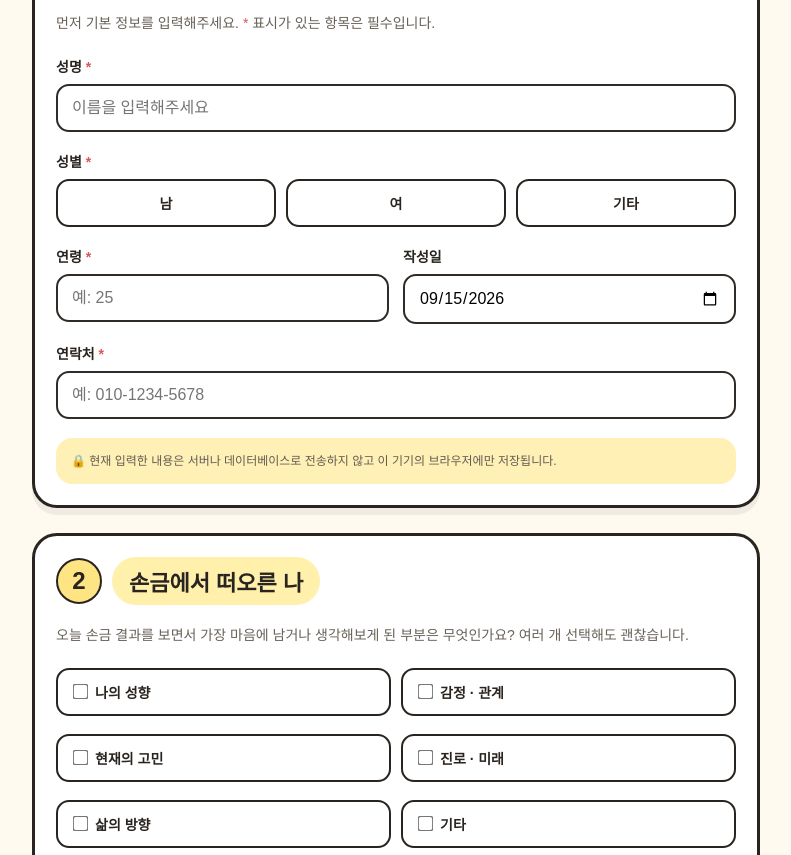
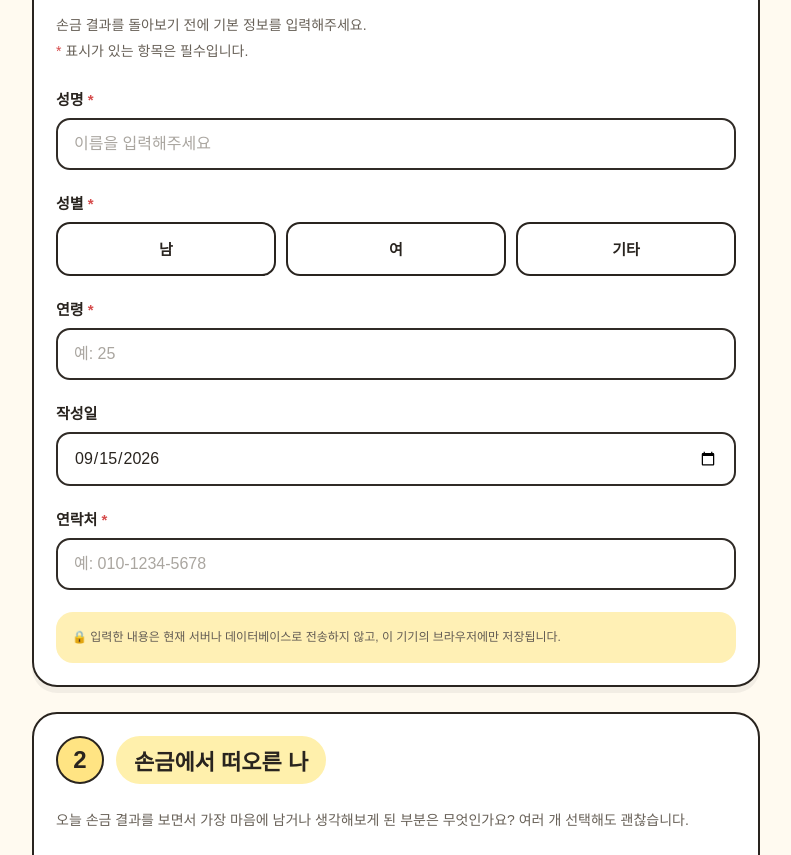
Before and after one commit to andand2andand2-dev/palm-reading, a website: page profile.html in a window 1280 px wide. Shown: the part 516-1371 px from the top of the page, without its empty margins (244-1035 px from the left). Drawn offline with Linux system fonts and the light colour scheme.

Commit message:
Update profile.html

```diff
--- a/profile.html
+++ b/profile.html
@@ -16,11 +16,17 @@
             box-sizing: border-box;
         }
 
+        html,
         body {
+            width: 100%;
             margin: 0;
+            padding: 0;
+        }
+
+        body {
             font-family:
+                "Apple SD Gothic Neo",
                 "Malgun Gothic",
-                "Apple SD Gothic Neo",
                 sans-serif;
 
             background: #fffaf0;
@@ -30,13 +36,19 @@
         .container {
             width: 100%;
             max-width: 760px;
+
             margin: 0 auto;
+
             padding: 24px 16px 70px;
         }
 
+        /* 뒤로가기 */
+
         .back-button {
             display: inline-block;
+
             margin-bottom: 24px;
+
             padding: 10px 17px;
 
             border: 2px solid #29241f;
@@ -46,9 +58,12 @@
             color: #29241f;
 
             text-decoration: none;
+
             font-size: 14px;
             font-weight: 800;
         }
+
+        /* 상단 */
 
         .hero {
             text-align: center;
@@ -57,10 +72,12 @@
 
         .hero-icons {
             display: flex;
+
             justify-content: space-between;
             align-items: center;
 
             max-width: 330px;
+
             margin: 0 auto 10px;
 
             font-size: 36px;
@@ -68,9 +85,11 @@
 
         .title-bubble {
             display: inline-block;
+
             padding: 10px 25px;
 
             background: #ffe58a;
+
             border-radius: 50%;
 
             transform: rotate(-2deg);
@@ -104,25 +123,29 @@
             line-height: 1.7;
         }
 
+        /* 작성 예시 */
+
         .example-card {
             margin-bottom: 25px;
+
             padding: 18px;
 
             background: white;
 
-            border: 3px solid #29241f;
+            border: 2px solid #29241f;
             border-radius: 25px;
 
             box-shadow:
-                0 6px 0
-                rgba(0, 0, 0, 0.06);
+                0 5px 0
+                rgba(0, 0, 0, 0.05);
         }
 
         #exampleToggle {
             width: 100%;
+
             padding: 14px;
 
-            border: 3px solid #29241f;
+            border: 2px solid #29241f;
             border-radius: 999px;
 
             background: #dcecc8;
@@ -136,6 +159,7 @@
 
         #exampleArea {
             display: none;
+
             margin-top: 17px;
         }
 
@@ -145,41 +169,52 @@
 
         .example-image {
             display: block;
+
             width: 100%;
+            height: auto;
 
             border-radius: 18px;
         }
 
+        /* 섹션 */
+
         .section {
+            width: 100%;
+
             margin-bottom: 25px;
-            padding: 21px;
+
+            padding: 22px;
 
             background: white;
 
-            border: 3px solid #29241f;
+            border: 2px solid #29241f;
             border-radius: 25px;
 
             box-shadow:
-                0 7px 0
-                rgba(0, 0, 0, 0.06);
+                0 6px 0
+                rgba(0, 0, 0, 0.05);
+
+            overflow: hidden;
         }
 
         .section-header {
             display: flex;
+
             align-items: center;
 
-            gap: 10px;
+            gap: 12px;
 
-            margin-bottom: 18px;
+            margin-bottom: 24px;
         }
 
         .number {
-            width: 46px;
-            height: 46px;
+            width: 48px;
+            height: 48px;
 
             flex-shrink: 0;
 
             display: flex;
+
             align-items: center;
             justify-content: center;
 
@@ -203,7 +238,7 @@
         }
 
         .section-title {
-            padding: 8px 17px;
+            padding: 8px 18px;
 
             border-radius: 999px;
 
@@ -224,29 +259,35 @@
         }
 
         .section-description {
-            margin-bottom: 20px;
+            margin-bottom: 24px;
 
             color: #686158;
 
             font-size: 14px;
-            line-height: 1.75;
+            line-height: 1.8;
         }
 
+        /* 입력칸 */
+
         .field {
-            margin-bottom: 19px;
+            width: 100%;
+
+            min-width: 0;
+
+            margin-bottom: 22px;
         }
 
         label {
             display: block;
 
-            margin-bottom: 8px;
+            margin-bottom: 9px;
 
-            font-size: 14px;
+            font-size: 15px;
             font-weight: 900;
         }
 
         .required {
-            color: #d95757;
+            color: #d64c4c;
         }
 
         input[type="text"],
@@ -254,14 +295,21 @@
         input[type="tel"],
         input[type="date"],
         textarea {
+            display: block;
+
             width: 100%;
+            max-width: 100%;
+            min-width: 0;
 
-            padding: 13px 14px;
+            margin: 0;
+
+            padding: 15px 16px;
 
             border: 2px solid #302b26;
-            border-radius: 13px;
+            border-radius: 14px;
 
             background: white;
+            color: #29241f;
 
             font-family: inherit;
             font-size: 16px;
@@ -269,43 +317,89 @@
             outline: none;
         }
 
+        input::placeholder,
+        textarea::placeholder {
+            color: #aaa6a0;
+            opacity: 1;
+        }
+
         input:focus,
         textarea:focus {
-            border-color: #91ae76;
+            border-color: #8fac71;
 
             box-shadow:
                 0 0 0 3px
-                rgba(145, 174, 118, 0.14);
+                rgba(143, 172, 113, 0.13);
         }
 
         textarea {
             min-height: 130px;
 
             resize: vertical;
+
             line-height: 1.7;
         }
+
+        /* 아이폰 Safari 날짜칸 수정 */
+
+        input[type="date"] {
+            display: block;
+
+            width: 100% !important;
+            max-width: 100% !important;
+            min-width: 0 !important;
+
+            box-sizing: border-box;
+
+            text-align: left;
+        }
+
+        input[type="date"]::-webkit-date-and-time-value {
+            display: block;
+
+            width: 100%;
+
+            margin: 0;
+
+            text-align: left;
+        }
+
+        input[type="date"]::-webkit-datetime-edit {
+            padding: 0;
+        }
+
+        /* 두 칸 */
 
         .two-column {
             display: grid;
 
             grid-template-columns:
-                1fr
-                1fr;
+                minmax(0, 1fr)
+                minmax(0, 1fr);
 
             gap: 14px;
+
+            width: 100%;
         }
+
+        .two-column > .field {
+            min-width: 0;
+        }
+
+        /* 성별 */
 
         .choice-row {
             display: flex;
 
+            width: 100%;
+
             gap: 10px;
-
-            flex-wrap: wrap;
         }
 
         .choice {
             flex: 1;
-            min-width: 90px;
+
+            min-width: 0;
         }
 
         .choice input {
@@ -313,11 +407,19 @@
         }
 
         .choice label {
+            display: flex;
+
+            align-items: center;
+            justify-content: center;
+
+            min-height: 54px;
+
             margin: 0;
-            padding: 12px;
+
+            padding: 12px 8px;
 
             border: 2px solid #29241f;
-            border-radius: 13px;
+            border-radius: 14px;
 
             background: white;
 
@@ -330,25 +432,30 @@
             background: #dcecc8;
         }
 
+        /* 체크 항목 */
+
         .checkbox-grid {
             display: grid;
 
             grid-template-columns:
-                repeat(2, 1fr);
+                repeat(2, minmax(0, 1fr));
 
             gap: 10px;
 
-            margin-bottom: 20px;
+            margin-bottom: 22px;
         }
 
         .check-item {
             display: flex;
+
             align-items: center;
 
-            padding: 12px;
+            min-width: 0;
+
+            padding: 13px;
 
             border: 2px solid #29241f;
-            border-radius: 13px;
+            border-radius: 14px;
 
             background: white;
 
@@ -358,15 +465,38 @@
         }
 
         .check-item input {
+            flex-shrink: 0;
+
             margin-right: 8px;
 
             transform: scale(1.2);
         }
 
+        /* 개인정보 안내 */
+
+        .privacy-note {
+            width: 100%;
+
+            margin-top: 4px;
+
+            padding: 15px 16px;
+
+            border-radius: 17px;
+
+            background: #fff0b5;
+
+            color: #625b53;
+
+            font-size: 12px;
+            line-height: 1.8;
+        }
+
+        /* 종이 안내 */
+
         .paper-box {
-            padding: 20px 18px;
+            padding: 22px 18px;
 
-            border: 3px dashed #29241f;
+            border: 2px dashed #29241f;
             border-radius: 22px;
 
             background: #fff1f2;
@@ -375,13 +505,13 @@
         }
 
         .paper-icon {
-            font-size: 58px;
+            margin-bottom: 10px;
 
-            margin-bottom: 10px;
+            font-size: 54px;
         }
 
         .paper-title {
-            margin-bottom: 10px;
+            margin-bottom: 12px;
 
             font-size: 20px;
             font-weight: 900;
@@ -391,13 +521,14 @@
             color: #655e56;
 
             font-size: 14px;
-            line-height: 1.8;
+            line-height: 1.85;
         }
 
         .paper-highlight {
             display: inline-block;
 
-            margin-top: 13px;
+            margin-top: 15px;
+
             padding: 8px 14px;
 
             background: #ffd9dc;
@@ -408,33 +539,22 @@
             font-weight: 900;
         }
 
-        .privacy-note {
-            margin-top: 8px;
-            padding: 13px 15px;
-
-            border-radius: 16px;
-
-            background: #fff0b5;
-
-            color: #625b53;
-
-            font-size: 12px;
-            line-height: 1.7;
-        }
+        /* 저장 버튼 */
 
         #saveButton {
             width: 100%;
 
             margin-top: 5px;
+
             padding: 17px 18px;
 
-            border: 3px solid #29241f;
+            border: 2px solid #29241f;
             border-radius: 999px;
 
             background: #ffd96e;
             color: #29241f;
 
-            font-size: 21px;
+            font-size: 20px;
             font-weight: 900;
 
             cursor: pointer;
@@ -456,6 +576,7 @@
             display: none;
 
             margin-top: 15px;
+
             padding: 14px;
 
             background: #dcecc8;
@@ -467,53 +588,75 @@
             font-weight: 900;
         }
 
+        /* 하단 */
+
         .footer-note {
-            margin-top: 25px;
+            margin-top: 28px;
 
             text-align: center;
 
             color: #8a8278;
 
             font-size: 12px;
-            line-height: 1.7;
+            line-height: 1.8;
         }
 
         .footer-icons {
             display: flex;
+
             justify-content: space-around;
 
-            margin-top: 18px;
+            margin-top: 20px;
 
-            font-size: 34px;
+            font-size: 32px;
         }
 
+        /* 모바일 */
+
         @media (max-width: 560px) {
+
+            .container {
+                padding:
+                    20px
+                    14px
+                    60px;
+            }
 
             h1 {
                 font-size: 36px;
             }
 
+            .hero-icons {
+                max-width: 270px;
+
+                font-size: 30px;
+            }
+
             .section {
-                padding: 18px;
+                padding: 20px 18px;
             }
 
             .section-title {
-                font-size: 18px;
+                font-size: 19px;
             }
 
             .two-column {
-                grid-template-columns: 1fr;
+                grid-template-columns:
+                    minmax(0, 1fr);
             }
 
             .checkbox-grid {
-                grid-template-columns: 1fr;
+                grid-template-columns:
+                    minmax(0, 1fr);
             }
 
-            .hero-icons {
-                max-width: 270px;
-                font-size: 30px;
+            input[type="date"] {
+                width: 100% !important;
+                max-width: 100% !important;
+                min-width: 0 !important;
             }
         }
+
     </style>
 </head>
 
@@ -522,6 +665,7 @@
 
 <div class="container">
 
+
     <a
         href="/"
         class="back-button"
@@ -529,6 +673,8 @@
         ← 손금 페이지로
     </a>
 
+
+    <!-- 상단 -->
 
     <div class="hero">
 
@@ -540,9 +686,11 @@
 
 
         <div class="title-bubble">
+
             <h1>
                 마음 프리뷰 ♡
             </h1>
+
         </div>
 
 
@@ -581,7 +729,7 @@
     </div>
 
 
-    <!-- 1. 기본 정보 -->
+    <!-- 1 기본 정보 -->
 
     <section class="section">
 
@@ -591,7 +739,6 @@
                 1
             </div>
 
-
             <div class="section-title green-title">
                 기본 정보
             </div>
@@ -600,10 +747,15 @@
 
 
         <div class="section-description">
-            먼저 기본 정보를 입력해주세요.
-            <span class="required">*</span> 표시가 있는 항목은 필수입니다.
+            손금 결과를 돌아보기 전에
+            기본 정보를 입력해주세요.
+            <br>
+            <span class="required">*</span>
+            표시가 있는 항목은 필수입니다.
         </div>
 
+
+        <!-- 성명 -->
 
         <div class="field">
 
@@ -621,6 +773,8 @@
 
         </div>
 
+
+        <!-- 성별 -->
 
         <div class="field">
 
@@ -684,7 +838,7 @@
         </div>
 
 
-        <div class="two-column">
+        <!-- 연령 -->
 
         <div class="field">
 
@@ -705,6 +859,8 @@
         </div>
 
 
+        <!-- 작성일 -->
+
         <div class="field">
 
             <label for="date">
@@ -718,8 +874,8 @@
 
         </div>
 
-        </div>
 
+        <!-- 연락처 -->
 
         <div class="field">
 
@@ -732,6 +888,7 @@
                 type="tel"
                 id="contact"
                 inputmode="tel"
+                autocomplete="tel"
                 placeholder="예: 010-1234-5678"
                 required
             >
@@ -740,14 +897,14 @@
 
 
         <div class="privacy-note">
-            🔒 현재 입력한 내용은 서버나 데이터베이스로 전송하지 않고
+            🔒 입력한 내용은 현재 서버나 데이터베이스로 전송하지 않고,
             이 기기의 브라우저에만 저장됩니다.
         </div>
 
     </section>
 
 
-    <!-- 2. 손금에서 떠오른 나 -->
+    <!-- 2 손금에서 떠오른 나 -->
 
     <section class="section">
 
@@ -756,7 +913,6 @@
             <div class="number yellow">
                 2
             </div>
-
 
             <div class="section-title yellow-title">
                 손금에서 떠오른 나
@@ -870,7 +1026,7 @@
     </section>
 
 
-    <!-- 3. 그림 -->
+    <!-- 3 그림 -->
 
     <section class="section">
 
@@ -879,7 +1035,6 @@
             <div class="number pink">
                 3
             </div>
-
 
             <div class="section-title pink-title">
                 그림으로 만나는 지금의 나
@@ -890,7 +1045,8 @@
 
         <div class="section-description">
             지금의 나를 떠올렸을 때
-            어떤 모습이나 장면이 생각나는지 잠시 생각해보세요.
+            어떤 모습이나 장면이 생각나는지
+            잠시 생각해보세요.
         </div>
 
 
@@ -908,10 +1064,12 @@
 
             <div class="paper-text">
 
-                잘 그리려고 하지 않아도 괜찮습니다.<br>
+                잘 그리려고 하지 않아도 괜찮습니다.
+                <br><br>
 
                 지금 떠오르는 모습이나 느낌을
-                자유롭게 그림으로 표현해보세요.<br><br>
+                자유롭게 그림으로 표현해보세요.
+                <br><br>
 
                 <strong>
                     실제 종이를 드릴 예정이니,
@@ -930,12 +1088,17 @@
 
         <div
             class="field"
-            style="margin-top: 20px;"
+            style="margin-top: 22px;"
         >
 
             <label for="drawingThought">
                 그림을 그리기 전에 떠오른 생각
-                <span style="font-weight: normal; color: #8d857c;">
+                <span
+                    style="
+                        font-weight: normal;
+                        color: #8d857c;
+                    "
+                >
                     (선택)
                 </span>
             </label>
@@ -951,7 +1114,7 @@
     </section>
 
 
-    <!-- 저장 버튼 -->
+    <!-- 저장 -->
 
     <button id="saveButton">
         💛 여기까지 저장하기
@@ -964,7 +1127,8 @@
 
 
     <div class="footer-note">
-        이 페이지는 자신을 돌아보기 위한 활동용 페이지입니다.<br>
+        이 페이지는 자신을 돌아보기 위한 활동용 페이지입니다.
+        <br>
         지금 떠오르는 생각을 편하게 기록해보세요.
     </div>
 
@@ -974,6 +1138,7 @@
         <span>🌱</span>
         <span>✨</span>
     </div>
+
 
 </div>
 
@@ -992,11 +1157,11 @@
     const ageInput =
         document.getElementById("age");
 
+    const dateInput =
+        document.getElementById("date");
+
     const contactInput =
         document.getElementById("contact");
-
-    const dateInput =
-        document.getElementById("date");
 
     const reasonInput =
         document.getElementById("reason");
@@ -1036,7 +1201,7 @@
     );
 
 
-    /* 오늘 날짜 */
+    /* 오늘 날짜 자동 입력 */
 
     const now =
         new Date();
@@ -1058,7 +1223,7 @@
         today;
 
 
-    /* 기존 저장 내용 불러오기 */
+    /* 저장된 정보 불러오기 */
 
     const saved =
         localStorage.getItem(
@@ -1072,20 +1237,26 @@
             const data =
                 JSON.parse(saved);
 
+
             nameInput.value =
                 data.name || "";
+
 
             ageInput.value =
                 data.age || "";
 
+
             contactInput.value =
                 data.contact || "";
+
 
             dateInput.value =
                 data.date || today;
 
+
             reasonInput.value =
                 data.reason || "";
+
 
             drawingThoughtInput.value =
                 data.drawingThought || "";
@@ -1118,6 +1289,7 @@
                     document.querySelectorAll(
                         'input[name="topics"]'
                     );
+
 
                 topicInputs.forEach(
                     function (checkbox) {
@@ -1223,7 +1395,8 @@
                     document.querySelectorAll(
                         'input[name="topics"]:checked'
                     )
-                ).map(
+                )
+                .map(
                     checkbox =>
                         checkbox.value
                 );
```
Lines whose indentation alone changed are shown as unchanged.
